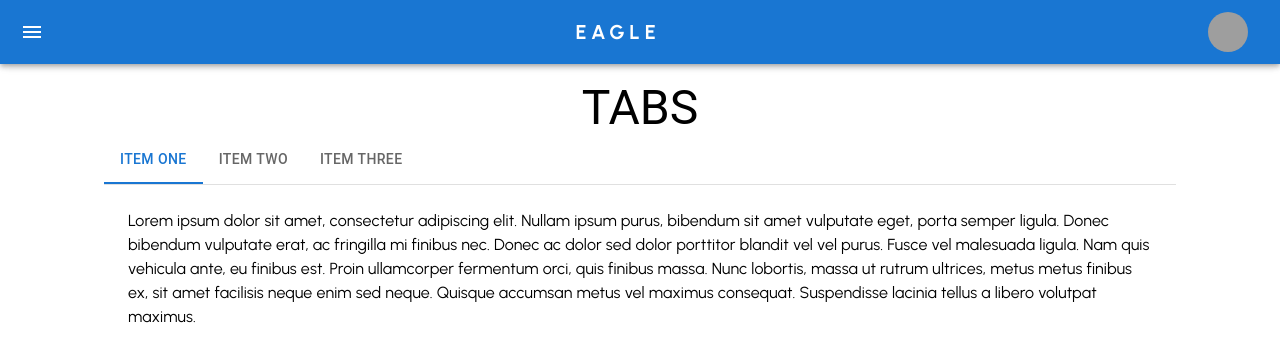
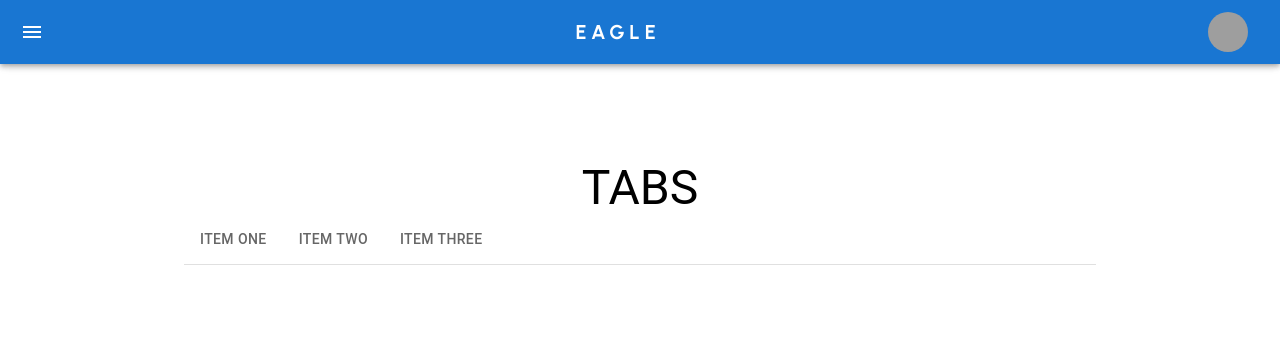
Before and after one commit to sheltonjoseph/mui-redux, a React (Create React App) app: page /tabs in a window 1280 px wide. Shown: the top 362 px of the page. Built offline with nearby package versions, Linux system fonts and the light colour scheme; grey boxes are pictures that could not be loaded.

Commit message:
tab-rework

```diff
--- a/src/pages/Tabs.jsx
+++ b/src/pages/Tabs.jsx
@@ -1,14 +1,46 @@
 import * as React from "react";
 import Box from "@mui/material/Box";
 import Tab from "@mui/material/Tab";
-import TabContext from "@mui/lab/TabContext";
-import TabList from "@mui/lab/TabList";
-import TabPanel from "@mui/lab/TabPanel";
 import Container from "@mui/material/Container";
 import Typography from "@mui/material/Typography";
 import TopBar from "../Components/TopBar";
 import { useSelector, useDispatch } from "react-redux";
-import { update } from "../Redux/selectSlice";
+import { update } from "../Redux/TabSlice";
+import PropTypes from 'prop-types';
+import Tabs from '@mui/material/Tabs';
+
+function TabPanel(props) {
+  const { children, value, index, ...other } = props;
+
+  return (
+    <div
+      role="tabpanel"
+      hidden={value !== index}
+      id={`simple-tabpanel-${index}`}
+      aria-labelledby={`simple-tab-${index}`}
+      {...other}
+    >
+      {value === index && (
+        <Box sx={{ p: 3 }}>
+          <Typography>{children}</Typography>
+        </Box>
+      )}
+    </div>
+  );
+}
+
+TabPanel.propTypes = {
+  children: PropTypes.node,
+  index: PropTypes.number.isRequired,
+  value: PropTypes.number.isRequired,
+};
+
+function a11yProps(index) {
+  return {
+    id: `simple-tab-${index}`,
+    'aria-controls': `simple-tabpanel-${index}`,
+  };
+}
 
 
 
@@ -21,57 +53,37 @@
     dispatch(update({ value }));
   };
 
+
   return (
     <Container
       style={{ display: "flex", justifyContent: "center" }}
       maxWidth="xl"
     >
       <TopBar />
-      <Box sx={{ width: "100%", typography: "body1", m: 10 }}>
-        <Typography variant="h3" sx={{ textAlign: "center" }}>
+      <Box sx={{ width: '100%' , m:20}}>
+      <Typography variant="h3" sx={{ textAlign: "center" }}>
           TABS
         </Typography>
-        <TabContext value={reduxTab}>
-          <Box sx={{ borderBottom: 1, borderColor: "divider" }}>
-            <TabList onChange={(event, newInputValue) => {
+      <Box sx={{ borderBottom: 1, borderColor: 'divider' }}>
+        <Tabs value={reduxTab} onChange={(event, newInputValue) => {
               event.preventDefault();
               handleClick(newInputValue);
-            }} aria-label="lab API tabs example">
-              <Tab label="Item One" value="1" />
-              <Tab label="Item Two" value="2" />
-              <Tab label="Item Three" value="3" />
-            </TabList>
-          </Box>
-          <TabPanel value="1">
-            Lorem ipsum dolor sit amet, consectetur adipiscing elit. Nullam
-            ipsum purus, bibendum sit amet vulputate eget, porta semper ligula.
-            Donec bibendum vulputate erat, ac fringilla mi finibus nec. Donec ac
-            dolor sed dolor porttitor blandit vel vel purus. Fusce vel malesuada
-            ligula. Nam quis vehicula ante, eu finibus est. Proin ullamcorper
-            fermentum orci, quis finibus massa. Nunc lobortis, massa ut rutrum
-            ultrices, metus metus finibus ex, sit amet facilisis neque enim sed
-            neque. Quisque accumsan metus vel maximus consequat. Suspendisse
-            lacinia tellus a libero volutpat maximus.
-          </TabPanel>
-          <TabPanel value="2">
-            This works great when the changes can be isolated to a new DOM
-            element. For instance, you can change the margin this way. However,
-            sometimes you have to target the underlying DOM element. As an
-            example, you may want to change the border of the Button. The Button
-            component defines its own styles. CSS inheritance doesn't help. To
-            workaround the problem, you can use the sx prop directly on the
-            child if it is a MUI component.
-          </TabPanel>
-          <TabPanel value="3">
-            This example also shows the use of an optional step by placing the
-            optional prop on the second Step component. Note that it's up to you
-            to manage when an optional step is skipped. Once you've determined
-            this for a particular step you must set completed to signify
-            that even though the active step index has gone beyond the optional
-            step, it's not actually complete.
-          </TabPanel>
-        </TabContext>
+            }} aria-label="basic tabs example">
+          <Tab label="Item One" {...a11yProps(0)} />
+          <Tab label="Item Two" {...a11yProps(1)} />
+          <Tab label="Item Three" {...a11yProps(2)} />
+        </Tabs>
       </Box>
+      <TabPanel value={reduxTab} index={0}>
+        Item One
+      </TabPanel>
+      <TabPanel value={reduxTab} index={1}>
+        Item Two
+      </TabPanel>
+      <TabPanel value={reduxTab} index={2}>
+        Item Three
+      </TabPanel>
+    </Box>
     </Container>
   );
 };
```
